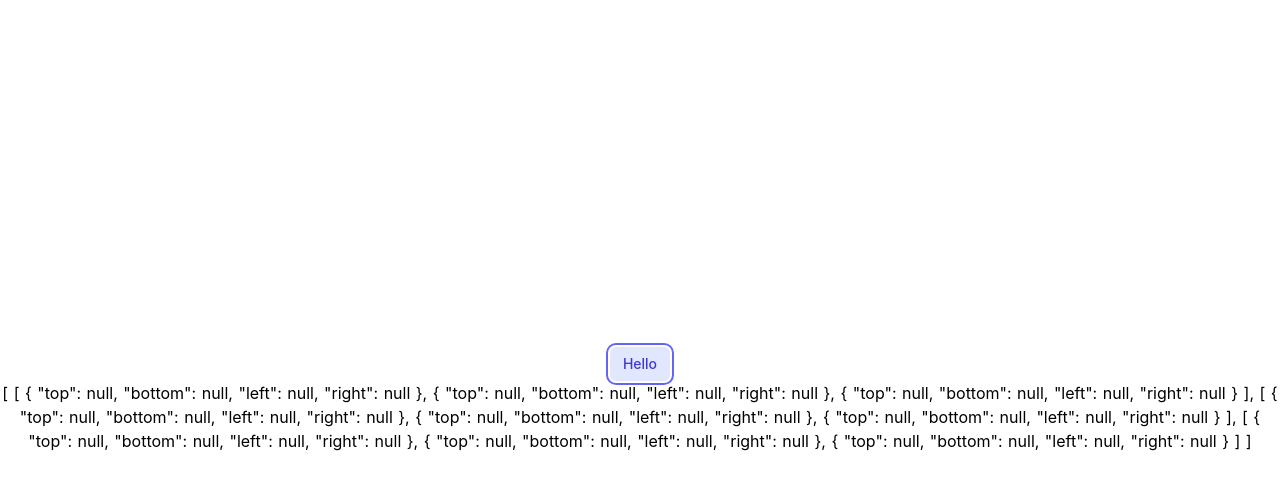
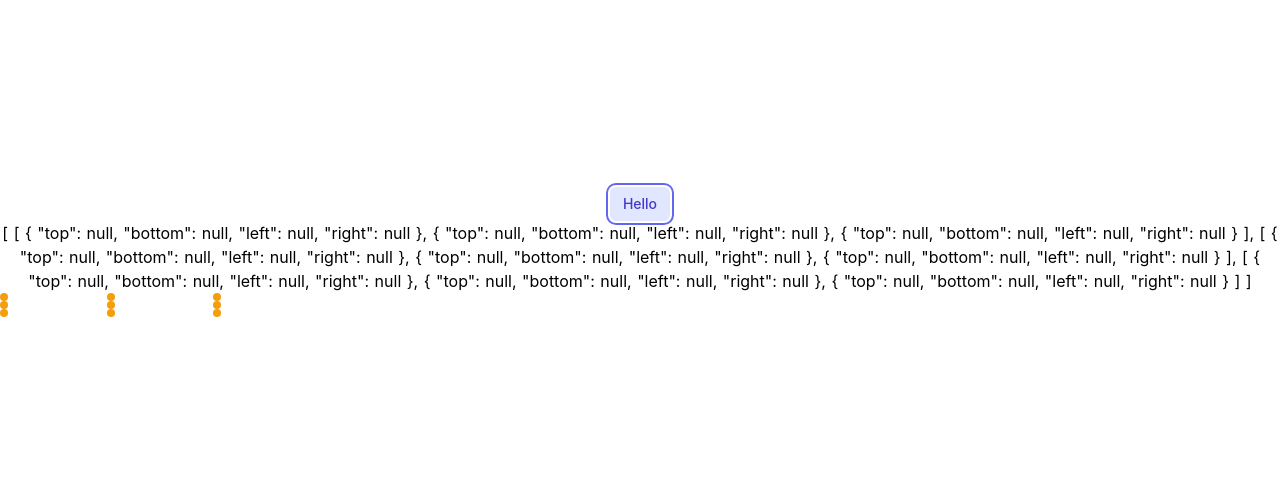
Before and after one commit to rachelgould/dotsnboxes, a Nuxt app: page / in a window 1280 px wide. Both pictures are taken after a click on the button "Hello". Shown: the top 490 px of the page. Built offline with nearby package versions, Linux system fonts and the light colour scheme.

Commit message:
grid of points

```diff
--- /dev/null
+++ b/components/game/Board.vue
@@ -0,0 +1,32 @@
+<template>
+  <div :class="gridClass">
+    <div :class="rowClass" v-for="row in game" :key="`gr${row}`">
+      <circle-point v-for="point in row" :key="`c${row}${point}`" />
+    </div>
+  </div>
+</template>
+
+<script>
+import CirclePoint from '@/components/game/CirclePoint'
+
+export default {
+  name: 'board',
+  components: { CirclePoint },
+  data: (inst) => ({
+    gridClass: `w-80 h-80 grid grid-cols-${inst.$store.state.settings.columns} grid-rows-${inst.$store.state.settings.rows}`,
+  }),
+  computed: {
+    game() {
+      return this.$store.state.board
+    },
+    rows() {
+      return this.$store.state.settings.rows
+    },
+    columns() {
+      return this.$store.state.settings.columns
+    },
+  },
+}
+</script>
+
+<style lang="scss" scoped></style>
--- /dev/null
+++ b/components/game/CirclePoint.vue
@@ -0,0 +1,9 @@
+<template>
+  <div class="rounded-full h-2 w-2 bg-yellow-500"></div>
+</template>
+
+<script>
+export default {}
+</script>
+
+<style lang="scss" scoped></style>
--- a/components/game/Game.vue
+++ b/components/game/Game.vue
@@ -3,6 +3,7 @@
     <base-button :click-action="startGame">Hello</base-button>
     <div>
       {{ game }}
+      <board />
     </div>
   </div>
 </template>
@@ -10,10 +11,12 @@
 <script>
 import { mapActions } from 'vuex'
 import BaseButton from '@/components/base/BaseButton'
+import CirclePoint from '@/components/game/CirclePoint'
+import Board from '@/components/game/Board'
 
 export default {
   name: 'game',
-  components: { BaseButton },
+  components: { BaseButton, CirclePoint, Board },
   computed: {
     game() {
       return this.$store.state.board
```
